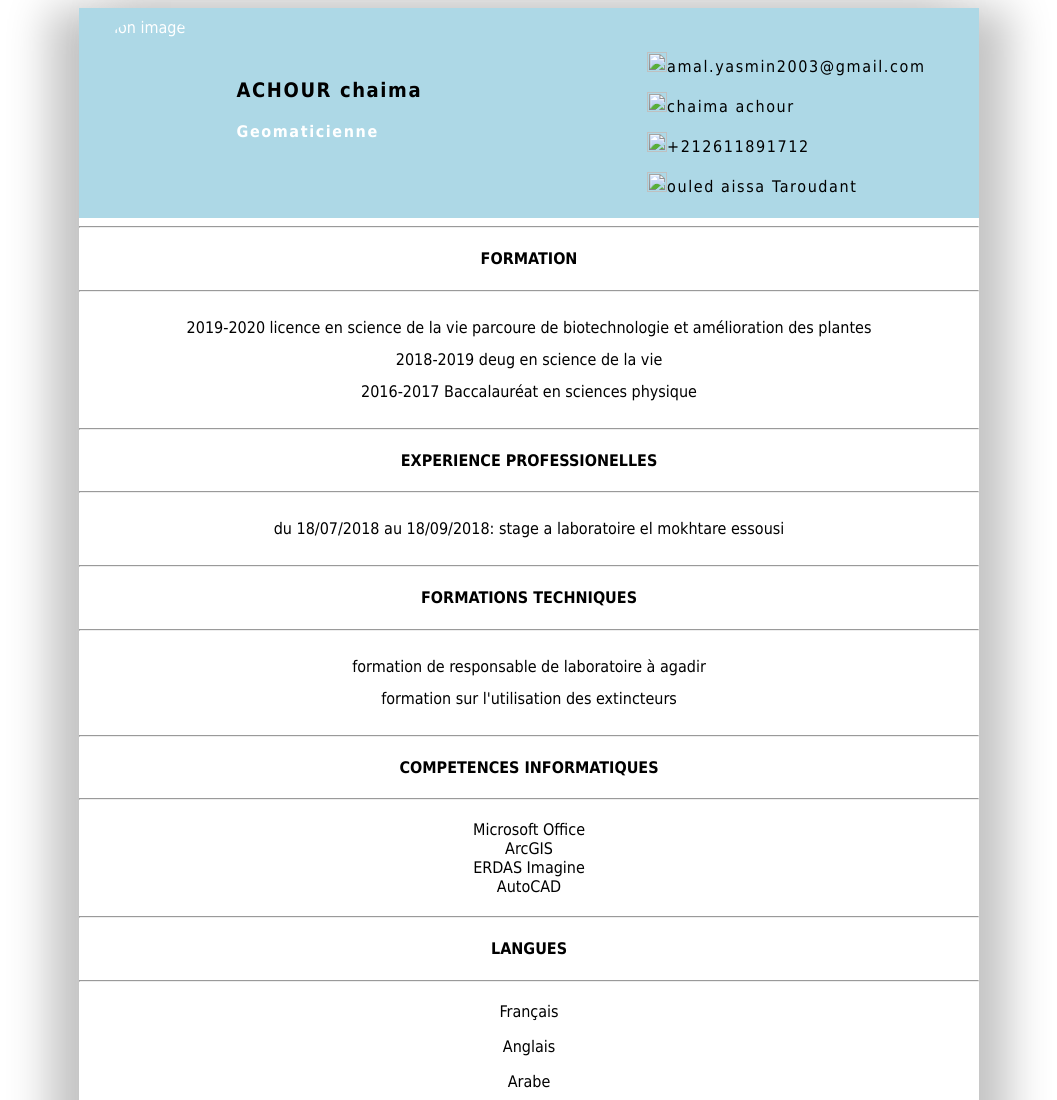
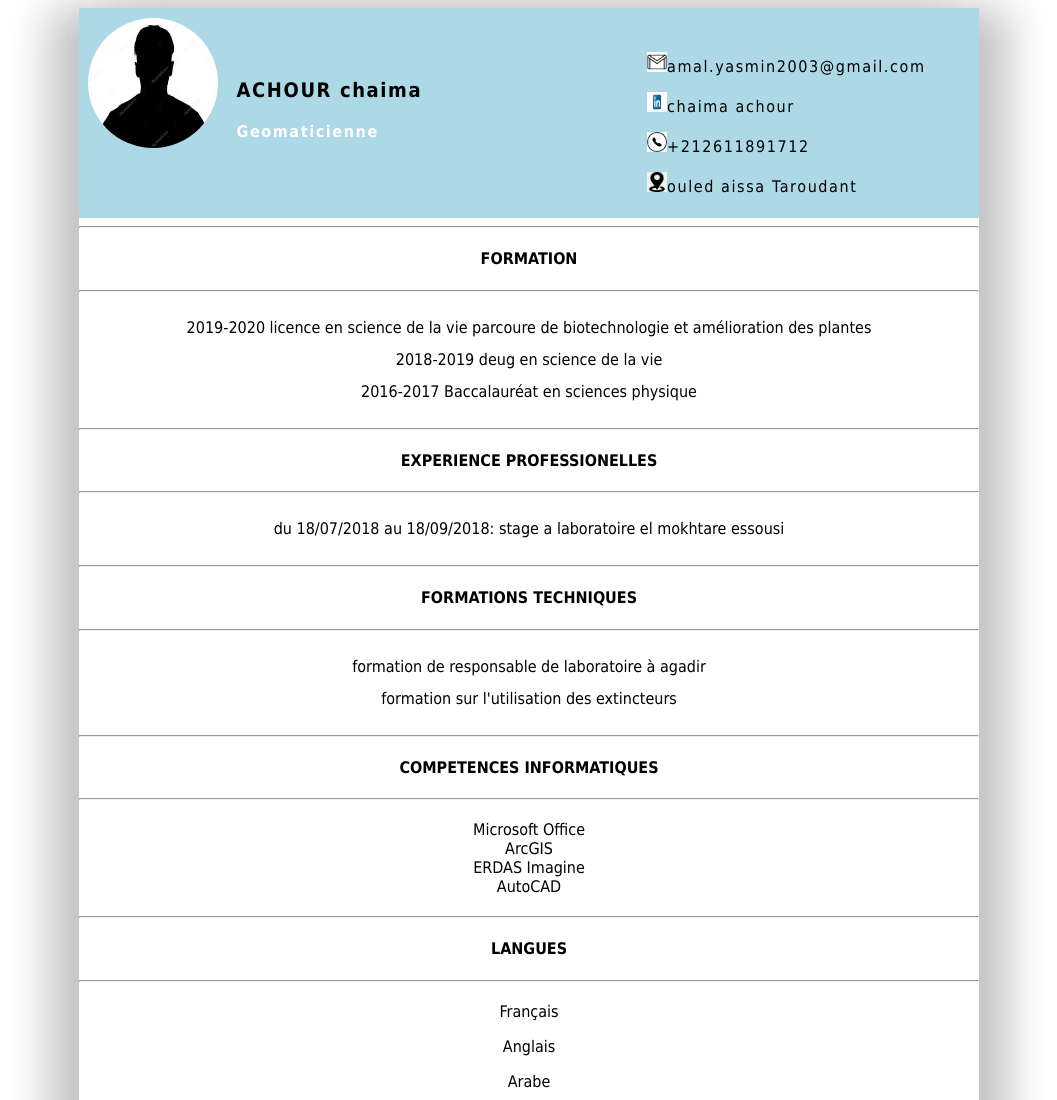
Before and after one commit to chaima-achour/repository, a plain HTML site: page index.html in a window 1280 px wide. Shown: the top 1100 px of the page, without its empty margins (111-1168 px from the left). Drawn offline with Linux system fonts and the light colour scheme; files that its build step writes are made by us from their sources.

Commit message:
mon cv 2

```diff
--- a/index.html
+++ b/index.html
@@ -11,17 +11,17 @@
 <main>
 	<header>
 		<div class="photo">
-			<img src=".personne.jpg" width="100%" height="100%" alt="mon image">
+			<img src="personne.jpg" width="100%" height="100%" alt="mon image">
 		</div>
 		<div class="des">
 			<h3>ACHOUR chaima</h3>
 			<p class="post">Geomaticienne</p>
 		</div>
 		<div class="RIGHT">
-			<p><img src=".gmail.png" class="info">amal.yasmin2003@gmail.com</p>
-			<p><img src=".linkedin.jpg" class="info">chaima achour</p>
-			<p><img src=".telephone.png" class="info">+212611891712</p>
-			<p><img src=".loca.png" class="info">ouled aissa Taroudant</p>
+			<p><img src="gmail.png" class="info">amal.yasmin2003@gmail.com</p>
+			<p><img src="linkedin.jpg" class="info">chaima achour</p>
+			<p><img src="telephone.png" class="info">+212611891712</p>
+			<p><img src="loca.png" class="info">ouled aissa Taroudant</p>
 		</div>
 	</header>
 	<section class="section-left">
```
